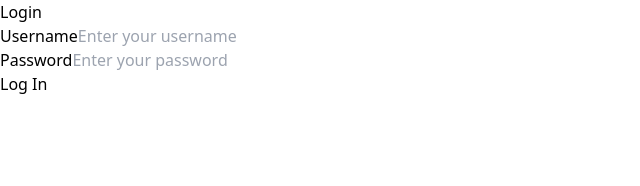
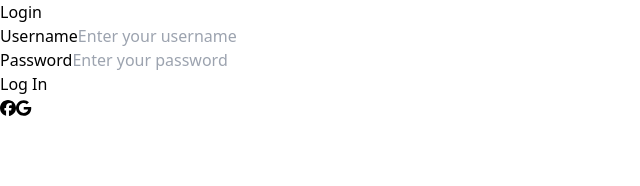
Before and after one commit to HarshanaSenadeera/IH-sugar-sweets, a React (Vite) app: page /login in a window 1280 px wide. Shown: the top 186 px of the page, without its empty margins (0-640 px from the left). Built offline with nearby package versions, Linux system fonts and the light colour scheme.

Commit message:
Add some modifications to the loging page

```diff
--- a/package.json
+++ b/package.json
@@ -9,9 +9,13 @@
     "preview": "vite preview"
   },
   "dependencies": {
+    "@fortawesome/free-brands-svg-icons": "^6.5.1",
+    "@fortawesome/free-solid-svg-icons": "^6.5.1",
+    "@fortawesome/react-fontawesome": "^0.2.0",
     "@heroicons/react": "^2.1.1",
     "react": "^18.2.0",
     "react-dom": "^18.2.0",
+    "react-oauth": "^0.0.1",
     "react-router-dom": "^6.21.1"
   },
   "devDependencies": {
--- a/src/componant/Content/content.tsx
+++ b/src/componant/Content/content.tsx
@@ -5,6 +5,8 @@ import {Cart} from "../Cart/cart";
 import {Contact} from "../../pages/Contact/contact";
 import {Home} from "../../pages/Home/home";
 import {ModifyCart} from "../ModifyCart/ModifyCart";
+
+
 
 
 
--- a/src/componant/ModifyCart/ModifyCart.tsx
+++ b/src/componant/ModifyCart/ModifyCart.tsx
@@ -48,7 +48,7 @@ export class ModifyCart extends Component<ModifyCartsProps, ModifyCartState>{
     }
     render() {
 
-            let {itemCount} = this.state
+        let {itemCount} = this.state
 
         const onDecreaseItemCount = () =>{
             if (itemCount > 1){
--- a/src/componant/Product/product.tsx
+++ b/src/componant/Product/product.tsx
@@ -59,7 +59,7 @@ export class Product extends Component<ProductsProps, ProductState> {
                 <p className="text-purple-500 font-bold">Price: {data.price + data.currency}</p>
 
 
-                   {/* <button
+                {/* <button
                         className="mt-2 bg-purple-500 hover:bg-purple-700 text-white font-bold py-2 px-4 rounded"
                         onClick={this.addToCartOnClick}
                     >
--- a/src/pages/Home/home.tsx
+++ b/src/pages/Home/home.tsx
@@ -1,6 +1,8 @@
 import {Component} from "react";
+
+import call from "../../assets/home/phone-call (1).png"
 import {Product} from "../../componant/Product/product";
-import call from "../../assets/home/phone-call (1).png"
+
 
 
 export class Home extends Component{
--- a/src/pages/Loging/loging.tsx
+++ b/src/pages/Loging/loging.tsx
@@ -1,6 +1,9 @@
 import {Component} from "react";
+import { FontAwesomeIcon } from "@fortawesome/react-fontawesome";
+import { faFacebook, faGoogle } from "@fortawesome/free-brands-svg-icons";
 
 export class Login extends Component<any, any>{
+
 
     render() {
         return (
@@ -36,8 +39,22 @@ export class Login extends Component<any, any>{
                         >
                             Log In
                         </button>
+
+                        <div className="flex mt-4 justify-center">
+                            {/* Facebook Login Icon */}
+                            <button className="bg-blue-600 text-white rounded p-2 mr-2">
+                                <FontAwesomeIcon icon={faFacebook} />
+                            </button>
+                            {/* Google Login Icon */}
+                            <button className="bg-red-600 text-white rounded p-2">
+                                <FontAwesomeIcon icon={faGoogle} />
+                            </button>
+                            {/* Add more social icons as needed */}
+                        </div>
                     </form>
+
                 </div>
+
             </div>
         );
     }
```
Also changed, not shown: 1 other file (tests, documents, lock files or other folders).
